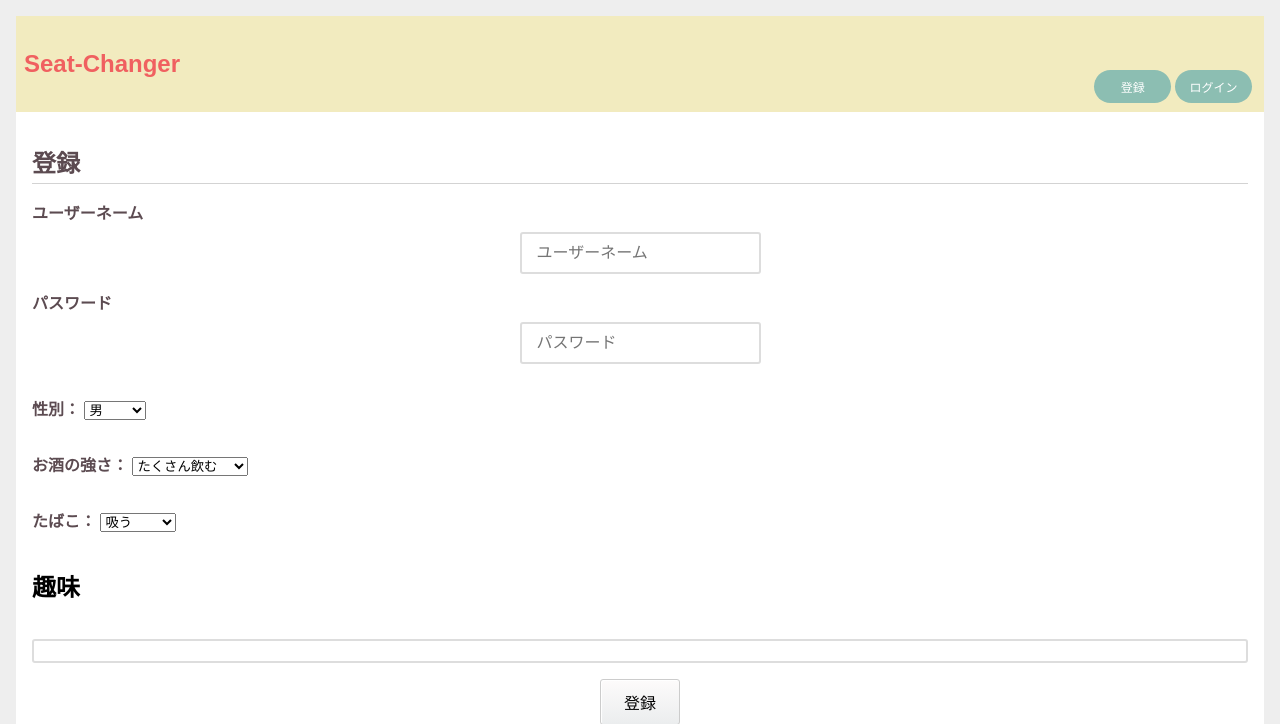
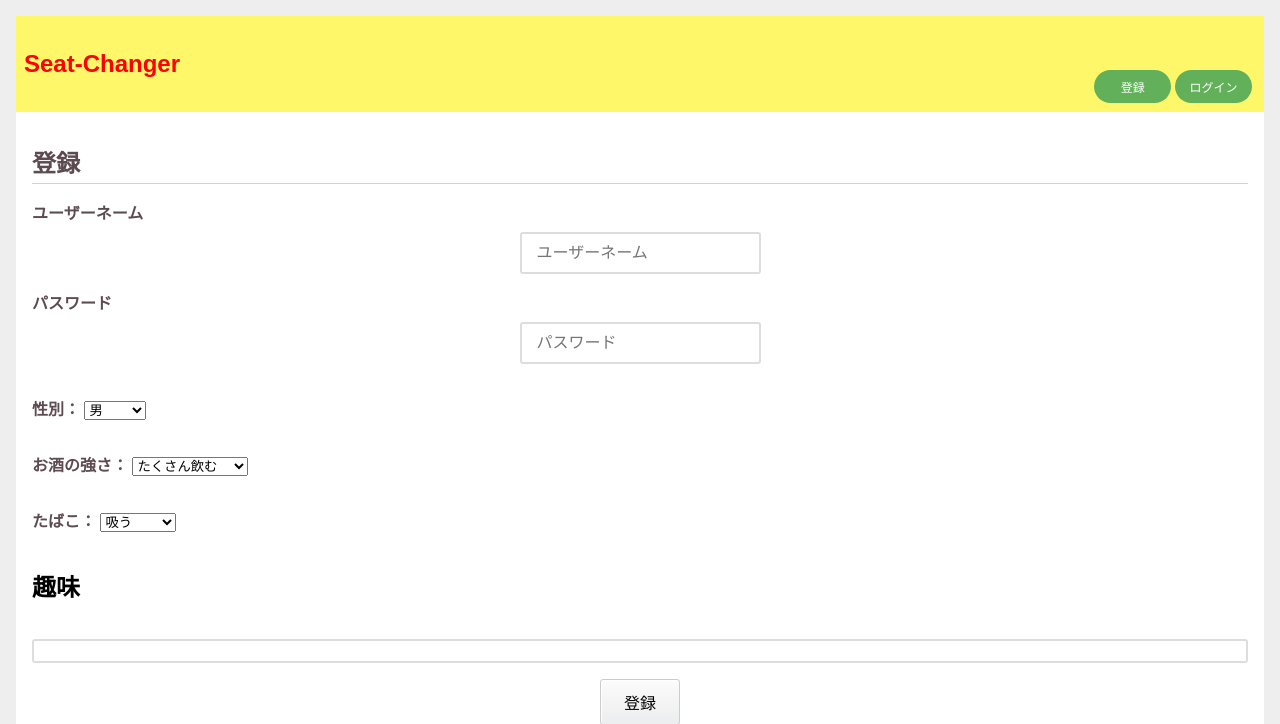
Before and after one commit to kyutech-programming-club/seat-changer, a Flask app: page /auth/register in a window 1280 px wide. Shown: the top 724 px of the page. Run offline with Flask 2, Linux system fonts and the light colour scheme; data that the repository does not hold is empty.

Commit message:
change color

```diff
--- a/flaskr/static/style.css
+++ b/flaskr/static/style.css
@@ -20,7 +20,7 @@ h1 {
 }
 
 a {
-    color: #F06060;
+    color: #FF0000;
     text-decoration: none;
 }
 
@@ -33,7 +33,7 @@ a.btn--rounded {
     text-align: center;
     white-space: nowrap;
     color: #fff;
-    background-color: #8CBEB2;
+    background-color: #62B15A;
     border-radius: 2rem;
     font-size: 12px;
 }
@@ -41,7 +41,7 @@ a.btn--rounded {
 .btn--rounded:active,
 a.btn--rounded:active {
     color: #fff;
-    background: #3dd4b1;
+    background: #ADCE74;
 }
 
 /* ホームに戻る用白立体ボタン */
@@ -141,7 +141,7 @@ td {
 }
 
 nav {
-    background: #F2EBBF;
+    background: #FFF76A;
     display: flex;
     align-items: center;
     padding: 0 0.5rem;
```
